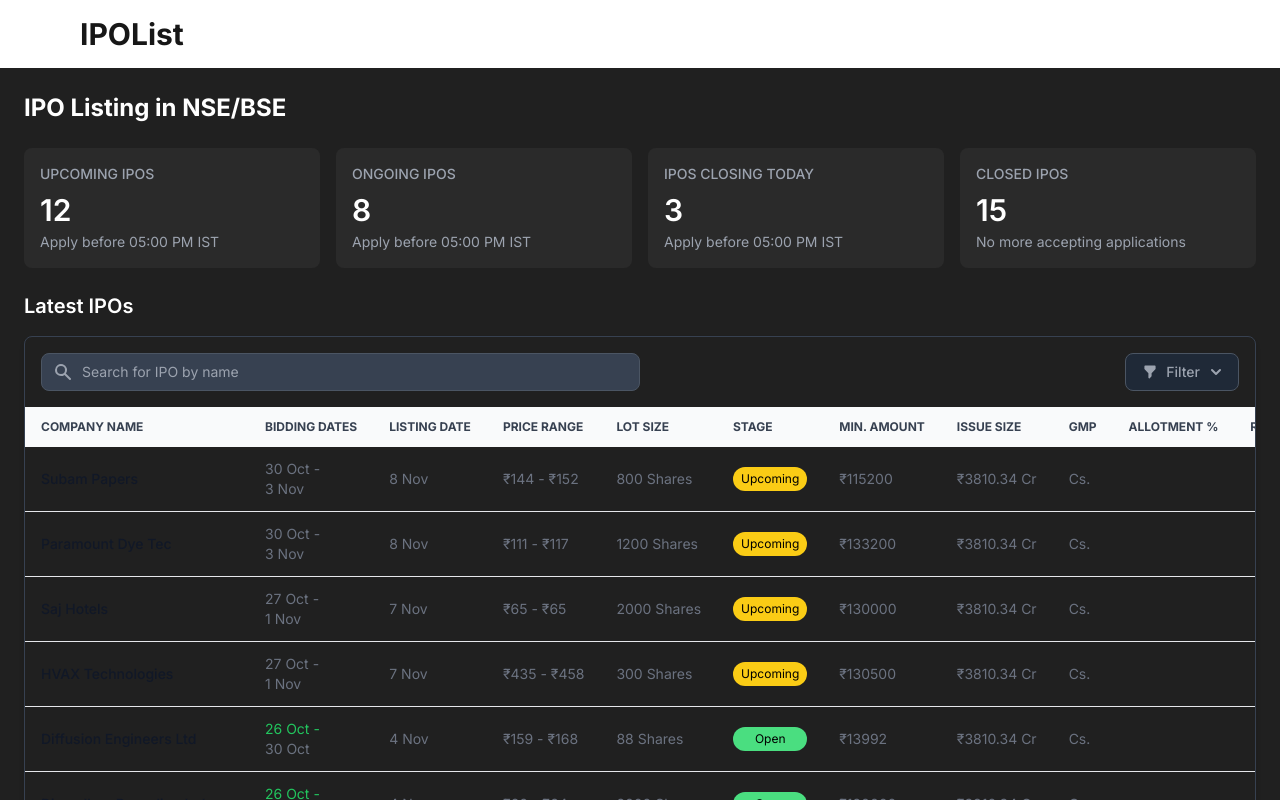
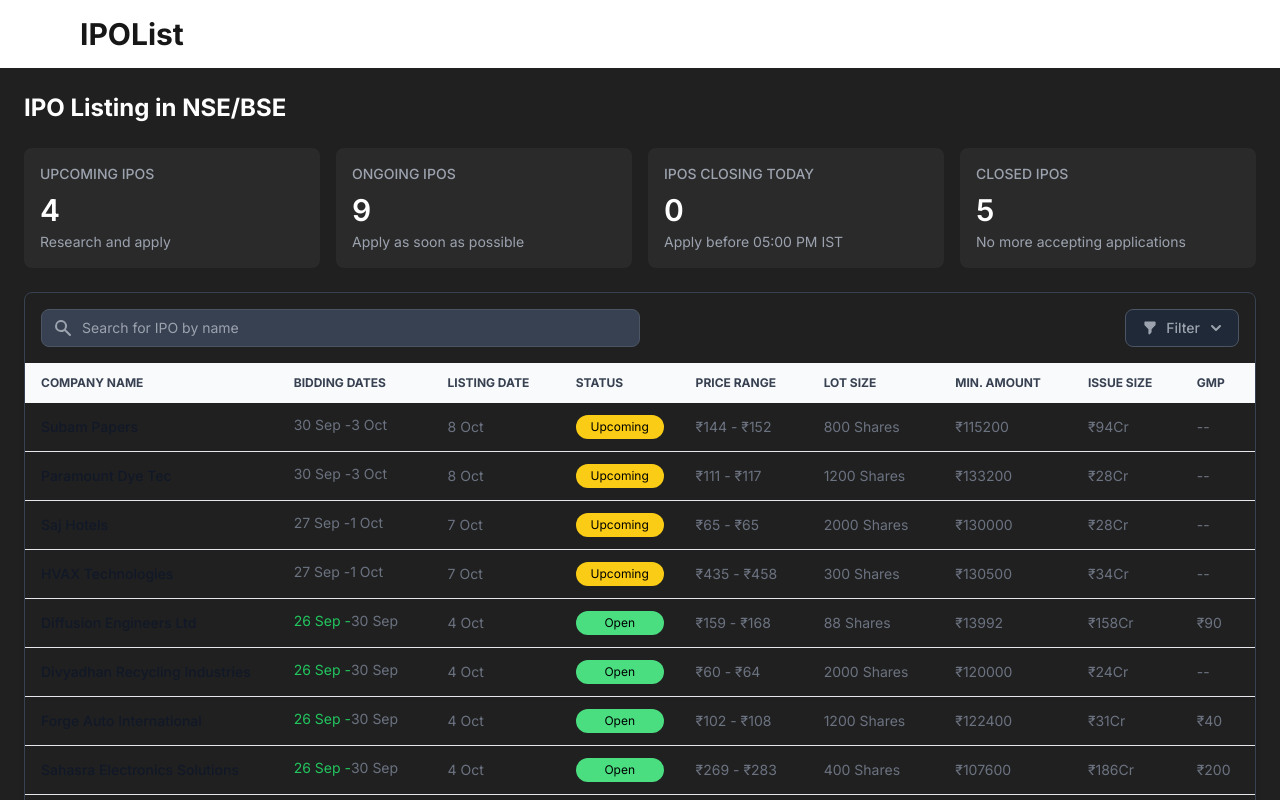
Before and after one commit to harshgoel05/ipolist, a Next.js app: page / in a window 1280 px wide. Shown: the top 800 px of the page. Built offline with nearby package versions, Linux system fonts and the light colour scheme.

Commit message:
fix: ipo data

```diff
--- a/src/app/ipo/[slug]/page.tsx
+++ b/src/app/ipo/[slug]/page.tsx
@@ -34,13 +34,13 @@
       title: "Minimum Investment",
       value:
         ipoData.details.sizePerLot && ipoData.priceRange.max
-          ? ipoData.details.sizePerLot * ipoData.priceRange.max
+          ? formatINR(ipoData.details.sizePerLot * ipoData.priceRange.max)
           : "--",
       icon: "🔢",
     },
     {
       title: "Issue Size",
-      value: ipoData.details.issueSize,
+      value: ipoData.details.issueSize?.replace("cr", "Cr") || "--",
       icon: "📊",
     },
     {
@@ -49,6 +49,7 @@
         const gmp = ipoData.gmpTimeline?.reduce((prev, current) => {
           return prev.date > current.date ? prev : current;
         })?.price;
+        if (!gmp) return "--";
         return (
           formatINR(
             // Find the element with max date in gmpTimeline
@@ -104,6 +105,11 @@
           {/* Timeline Section */}
           <div className="bg-[#2A2A2A] rounded-lg p-4 flex-1 min-w-[300px] md:flex-[0_0_32%]">
             <h2 className="text-xl font-semibold mb-4">IPO Timeline</h2>
+            {ipoData.details.schedule?.length === 0 && (
+              <p className="text-gray-300 text-sm">
+                No events scheduled yet. Please check back later.
+              </p>
+            )}
             <div className="space-y-4">
               {ipoData.details.schedule?.map((event, index) => (
                 <div key={index} className="flex items-start">
@@ -112,7 +118,18 @@
                   </div>
                   <div>
                     <p className="font-semibold">{event.eventTitle}</p>
-                    <p className="text-sm text-gray-400">
+                    <p
+                      className={
+                        "text-sm text-gray-400 " +
+                        (event.date && event.date < new Date().toISOString()
+                          ? "text-gray-500"
+                          : "") +
+                        (event.date &&
+                        new Date(event.date).getDate() == new Date().getDate()
+                          ? "text-green-500"
+                          : "")
+                      }
+                    >
                       {convertDateTimeToFullFormatter(event.date)}
                     </p>
                   </div>
--- a/src/app/page.tsx
+++ b/src/app/page.tsx
@@ -2,7 +2,7 @@
 import Table from "@/components/Table";
 import data from "@/utils/data.json";
 import { calculateStatusAccordingToDate } from "@/utils/helpers";
-import { IPODetailed } from "@/utils/types";
+import { IPODetailed, IPOStatus } from "@/utils/types";
 export default function Home() {
   const processedData: IPODetailed[] = data
     .map((el) => {
@@ -17,6 +17,10 @@
           el.endDate,
           el.listingDate
         ),
+        latestGmp:
+          el.gmpTimeline?.reduce((prev, current) => {
+            return prev.date > current.date ? prev : current;
+          })?.price ?? null,
       };
     })
     .sort((a, b) => +new Date(b.endDate || 0) - +new Date(a.endDate || 0));
@@ -30,22 +34,32 @@
           {[
             {
               title: "Upcoming IPOs",
-              value: 12,
-              desc: "Apply before 05:00 PM IST",
+              value: processedData.filter(
+                (el) => el.status === IPOStatus.Upcoming
+              ).length,
+              desc: "Research and apply",
             },
             {
               title: "Ongoing IPOs",
-              value: 8,
-              desc: "Apply before 05:00 PM IST",
+              value: processedData.filter((el) => el.status === IPOStatus.Open)
+                .length,
+              desc: "Apply as soon as possible",
             },
             {
               title: "IPOs Closing Today",
-              value: 3,
+              value: processedData.filter(
+                (el) =>
+                  el.endDate &&
+                  new Date(el.endDate).getDate() === new Date().getDate() &&
+                  new Date(el.endDate).getMonth() === new Date().getMonth()
+              ).length,
               desc: "Apply before 05:00 PM IST",
             },
             {
               title: "Closed IPOs",
-              value: 15,
+              value: processedData.filter(
+                (el) => el.status === IPOStatus.Closed
+              ).length,
               desc: "No more accepting applications",
             },
           ].map((item, index) => (
@@ -87,7 +101,7 @@
         </div> */}
 
         <div className="mt-6">
-          <h2 className="text-xl font-semibold mb-4">Latest IPOs</h2>
+          {/* <h2 className="text-xl font-semibold mb-4">Latest IPOs</h2> */}
           <Table processedData={processedData} />
         </div>
       </div>
--- a/src/components/Table.tsx
+++ b/src/components/Table.tsx
@@ -16,14 +16,14 @@
     "Company Name",
     "Bidding Dates",
     "Listing Date",
+    "Status",
     "Price Range",
     "Lot Size",
-    "Stage",
     "Min. Amount",
     "Issue Size",
     "GMP",
-    "Allotment %",
-    "Recommended",
+    // "Allotment %",
+    // "Recommended",
   ];
   const limit = 10;
 
@@ -91,7 +91,7 @@
               {TABLE_HEADERS.map((el: string) => (
                 <th
                   scope="col"
-                  className="px-4 py-3 truncate max-w-56"
+                  className={"px-4 py-3 truncate max-w-56 "}
                   key={el}
                 >
                   {el}
@@ -135,7 +135,7 @@
                   >
                     {el.name}
                   </td>
-                  <td className="px-4 py-3 truncate max-w-36 ">
+                  <td className="flex px-4 py-3 truncate max-w-36 ">
                     {el.startDate && (
                       <p
                         className={
@@ -167,14 +167,6 @@
                       : "--"}
                   </td>
                   <td className="px-4 py-3 truncate max-w-36">
-                    ₹{el.priceRange.min} - ₹{el.priceRange.max}
-                  </td>
-                  <td className="px-4 py-3 truncate max-w-36">
-                    {el.details.sizePerLot
-                      ? el.details.sizePerLot + " Shares"
-                      : "--"}
-                  </td>
-                  <td className="px-4 py-3 truncate max-w-36">
                     <div
                       className={
                         "text-black text-xs rounded-full text-center px-2 py-1 " +
@@ -191,9 +183,19 @@
                     </div>
                   </td>
                   <td className="px-4 py-3 truncate max-w-36">
+                    ₹{el.priceRange.min} - ₹{el.priceRange.max}
+                  </td>
+                  <td className="px-4 py-3 truncate max-w-36">
+                    {el.details.sizePerLot
+                      ? el.details.sizePerLot + " Shares"
+                      : "--"}
+                  </td>
+                  <td className="px-4 py-3 truncate max-w-36">
                     {el.minAmount ? `₹${el.minAmount}` : "--"}
                   </td>
-                  <td className="px-4 py-3 truncate max-w-36">₹3810.34 Cr</td>
+                  <td className="px-4 py-3 truncate max-w-36">
+                    ₹{el.details.issueSize?.replace("cr", "Cr")}
+                  </td>
                   {/* <td className="px-4 py-3 truncate max-w-36 font-semibold">
                       {el.priceRange.max && el.details.sizePerLot && (
                         <p
@@ -214,7 +216,9 @@
                         </p>
                       )}
                     </td> */}
-                  <td className="px-4 py-3 truncate max-w-36">Cs.</td>
+                  <td className="px-4 py-3 truncate max-w-36">
+                    {el.latestGmp ? "₹" + el.latestGmp : "--"}
+                  </td>
                   {/* <td className="px-4 py-3 truncate max-w-36">
                       {el.applyRecommendation == null
                         ? "N/A"
--- a/src/utils/helpers.ts
+++ b/src/utils/helpers.ts
@@ -58,7 +58,7 @@
 export function convertDateTimeToDateFormatter(dateTime: string): string {
   const date = new Date(dateTime);
   const day = date.getDate();
-  const month = date.getMonth() + 1;
+  const month = date.getMonth();
   return `${day} ${MONTH_NAMES_SHORT[month]}`;
 }
 
@@ -69,7 +69,7 @@
     if (!dateTime) return "--";
     const date = new Date(dateTime);
     const day = date.getDate();
-    const month = date.getMonth() + 1;
+    const month = date.getMonth();
     const year = date.getFullYear();
     return `${day} ${MONTH_NAMES_SHORT[month]} ${year}`;
   } catch (e) {
--- a/src/utils/types.ts
+++ b/src/utils/types.ts
@@ -42,6 +42,7 @@
 export interface IPODetailed extends IPO {
   minAmount: number | null;
   status: (typeof IPOStatus)[keyof typeof IPOStatus];
+  latestGmp: number | null;
 }
 
 export enum IPOStatus {
```
